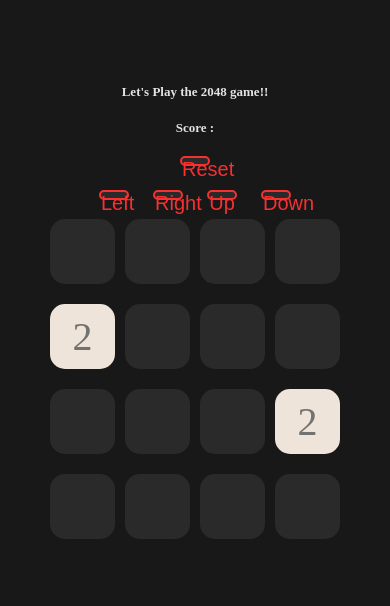
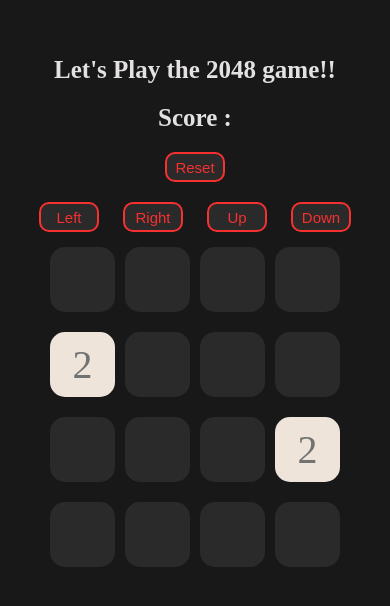
Before and after one commit to Rishav05112003/2048, a plain HTML site: page index.html in a window 390 px wide. Shown: the part 128-734 px from the top of the page. Drawn offline with Linux system fonts and the light colour scheme.

Commit message:
responsiveness for button and text fixed

```diff
--- a/style.css
+++ b/style.css
@@ -133,10 +133,11 @@ h1{
         width: 65px;
     }
     .button{
-        height: 10px;
-        width: 30px;
+        height: 30px;
+        width: 60px;
+        font-size: 15px;
     }
     h1{
-        font-size: small;
+        font-size: 25px;
     }
 }
```
